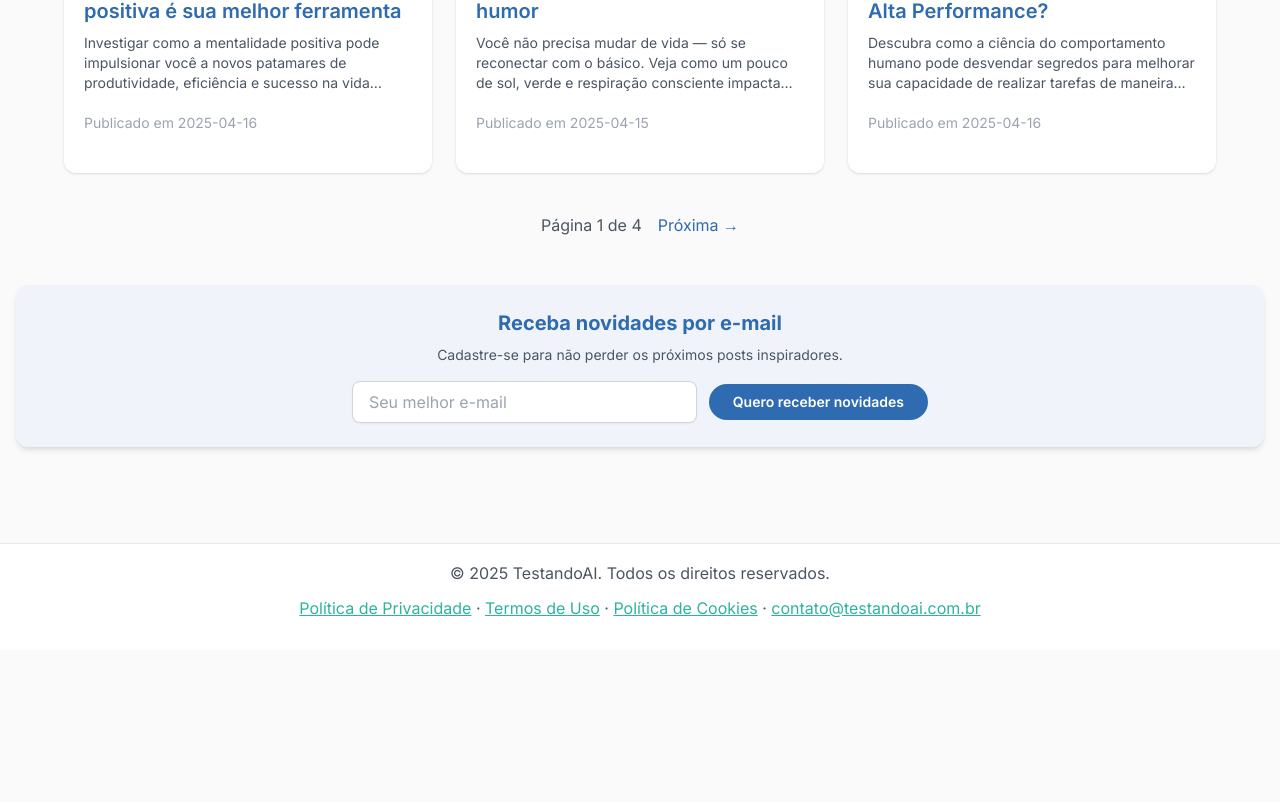
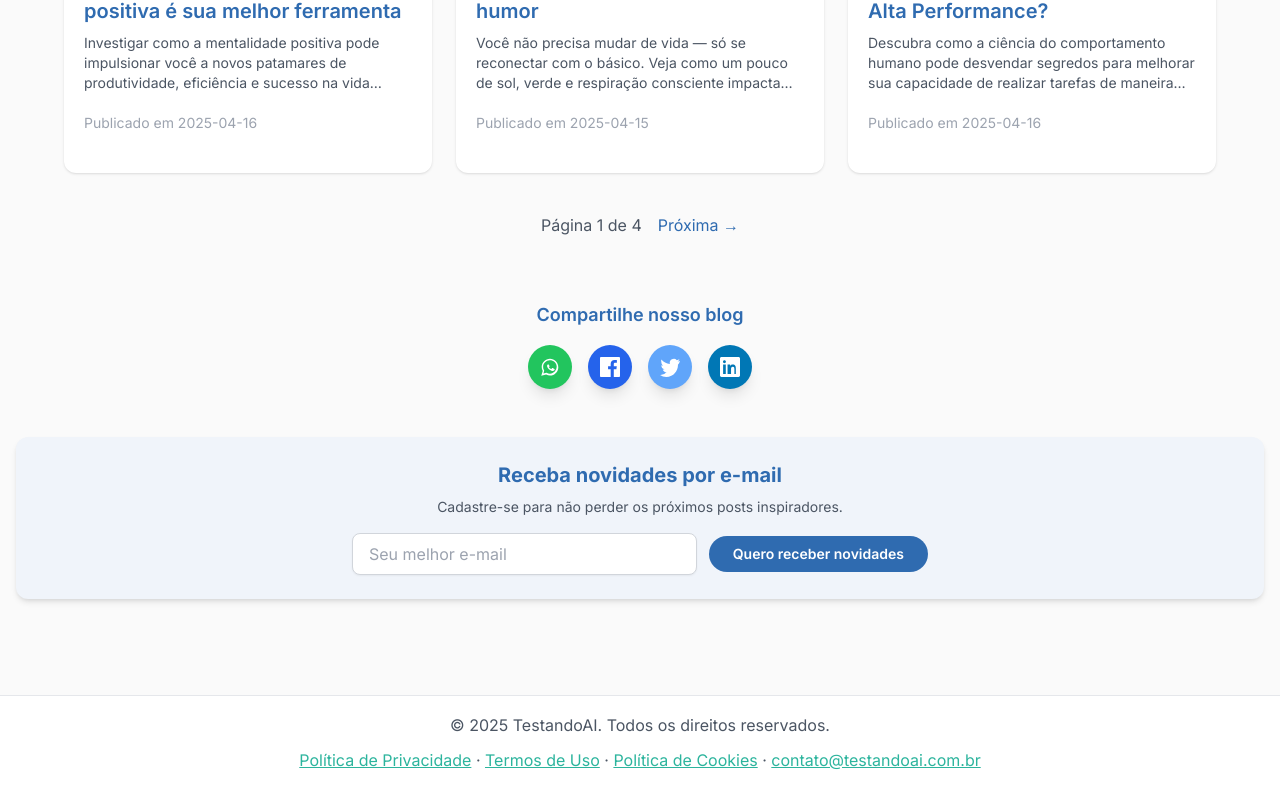
Before and after one commit to patrickcardosomoraes/testandoai, a Next.js app: page /blog in a window 1280 px wide. Shown: the part 1019-1821 px from the top of the page. Before the commit the page ends 1669 px from the top, so only its background shows below. Built offline with nearby package versions, Linux system fonts and the light colour scheme.

Commit message:
💎 Atualizado layout de compartilhamento com ícones modernos

```diff
--- a/pages/blog/index.js
+++ b/pages/blog/index.js
@@ -60,8 +60,59 @@ export default function Blog({ posts, currentPage, totalPages }) {
             )}
           </div>
 
-                    {/* FORMULÁRIO DE CAPTURA */}
-                    <FormularioEmail tag="blog-list" />
+          {/* COMPARTILHAMENTO */}
+          <div className="mt-16 max-w-3xl mx-auto px-4 text-center">
+            <h3 className="text-lg font-semibold mb-4 text-[#2F6BB0]">Compartilhe nosso blog</h3>
+            <div className="flex justify-center gap-4 flex-wrap">
+              <a
+                href="https://wa.me/?text=https://testandoai.com.br/blog"
+                target="_blank"
+                rel="noopener noreferrer"
+                className="bg-green-500 hover:bg-green-600 text-white p-3 rounded-full shadow-lg transition"
+                aria-label="Compartilhar no WhatsApp"
+              >
+                <svg className="w-5 h-5" fill="currentColor" viewBox="0 0 32 32">
+                  <path d="M16.002 2.7c-7.3 0-13.3 6-13.3 13.3 0 2.3.6 4.5 1.7 6.4L2 30l7.8-2c1.9 1 4.1 1.5 6.2 1.5 7.3 0 13.3-6 13.3-13.3S23.3 2.7 16 2.7zm0 23.9c-1.9 0-3.8-.5-5.5-1.4l-.4-.2-4.6 1.2 1.2-4.5-.2-.5c-1-1.7-1.5-3.5-1.5-5.4 0-5.9 4.8-10.7 10.7-10.7S26.7 9.3 26.7 15.2 21.9 26.6 16 26.6zm6.2-8c-.3-.2-1.9-1-2.2-1.1-.3-.1-.5-.2-.7.2s-.8 1.1-1 1.3c-.2.2-.3.3-.6.1s-1.1-.4-2-1.1c-.7-.6-1.1-1.3-1.3-1.5s0-.3.1-.4c.1-.1.3-.3.4-.5s.2-.3.3-.5c.1-.2.1-.3 0-.5s-.7-1.7-1-2.3c-.3-.5-.5-.5-.7-.5h-.5c-.2 0-.5.1-.7.3s-1 1-1 2.3 1 2.6 1.1 2.8c.2.2 2.1 3.2 5.1 4.4.7.3 1.3.5 1.7.6.7.2 1.4.2 1.9.1.6-.1 1.9-.8 2.1-1.5.3-.7.3-1.3.2-1.4-.1-.1-.2-.2-.4-.3z" />
+                </svg>
+              </a>
+              <a
+                href="https://www.facebook.com/sharer/sharer.php?u=https://testandoai.com.br/blog"
+                target="_blank"
+                rel="noopener noreferrer"
+                className="bg-blue-600 hover:bg-blue-700 text-white p-3 rounded-full shadow-lg transition"
+                aria-label="Compartilhar no Facebook"
+              >
+                <svg className="w-5 h-5" fill="currentColor" viewBox="0 0 24 24">
+                  <path d="M22.676 0H1.325C.593 0 0 .593 0 1.325v21.352C0 23.407.593 24 1.325 24h11.483v-9.294H9.692V11.14h3.116V8.412c0-3.1 1.893-4.788 4.659-4.788 1.325 0 2.464.099 2.796.143v3.24l-1.918.001c-1.504 0-1.796.716-1.796 1.765v2.313h3.587l-.467 3.566h-3.12V24h6.116C23.407 24 24 23.407 24 22.676V1.325C24 .593 23.407 0 22.676 0z" />
+                </svg>
+              </a>
+              <a
+                href="https://twitter.com/intent/tweet?text=Confira%20os%20posts%20do%20blog%20TestandoAI&url=https://testandoai.com.br/blog"
+                target="_blank"
+                rel="noopener noreferrer"
+                className="bg-blue-400 hover:bg-blue-500 text-white p-3 rounded-full shadow-lg transition"
+                aria-label="Compartilhar no X (Twitter)"
+              >
+                <svg className="w-5 h-5" fill="currentColor" viewBox="0 0 24 24">
+                  <path d="M24 4.557c-.883.392-1.832.656-2.828.775a4.932 4.932 0 002.165-2.723 9.85 9.85 0 01-3.127 1.195 4.92 4.92 0 00-8.384 4.482c-4.09-.195-7.719-2.165-10.148-5.144A4.822 4.822 0 001.64 6.44c0 1.708.87 3.216 2.188 4.099a4.902 4.902 0 01-2.229-.616v.06a4.924 4.924 0 003.946 4.827 4.996 4.996 0 01-2.224.084 4.937 4.937 0 004.604 3.417A9.867 9.867 0 010 21.543 13.94 13.94 0 007.548 24c9.057 0 14.009-7.514 14.009-14.009 0-.213-.004-.426-.014-.637A9.936 9.936 0 0024 4.557z" />
+                </svg>
+              </a>
+              <a
+                href="https://www.linkedin.com/sharing/share-offsite/?url=https://testandoai.com.br/blog"
+                target="_blank"
+                rel="noopener noreferrer"
+                className="bg-[#0077B5] hover:bg-[#005983] text-white p-3 rounded-full shadow-lg transition"
+                aria-label="Compartilhar no LinkedIn"
+              >
+                <svg className="w-5 h-5" fill="currentColor" viewBox="0 0 24 24">
+                  <path d="M20.452 20.452H17.26v-5.569c0-1.328-.025-3.037-1.853-3.037-1.855 0-2.14 1.447-2.14 2.942v5.664H9.072V9h3.06v1.561h.043c.426-.806 1.465-1.653 3.017-1.653 3.226 0 3.819 2.122 3.819 4.881v6.663zM5.337 7.433c-.985 0-1.782-.797-1.782-1.782 0-.983.797-1.781 1.782-1.781.982 0 1.78.798 1.78 1.781 0 .985-.798 1.782-1.78 1.782zm1.603 13.019H3.733V9h3.207v11.452zM22.225 0H1.771C.792 0 0 .774 0 1.729v20.542C0 23.226.792 24 1.771 24h20.451C23.2 24 24 23.226 24 22.271V1.729C24 .774 23.2 0 22.225 0z" />
+                </svg>
+              </a>
+            </div>
+          </div>
+
+          {/* FORMULÁRIO DE CAPTURA */}
+          <FormularioEmail tag="blog-list" />
         </div>
       </Layout>
     </>
```
Also changed, not shown: 1 other file (tests, documents, lock files or other folders).
